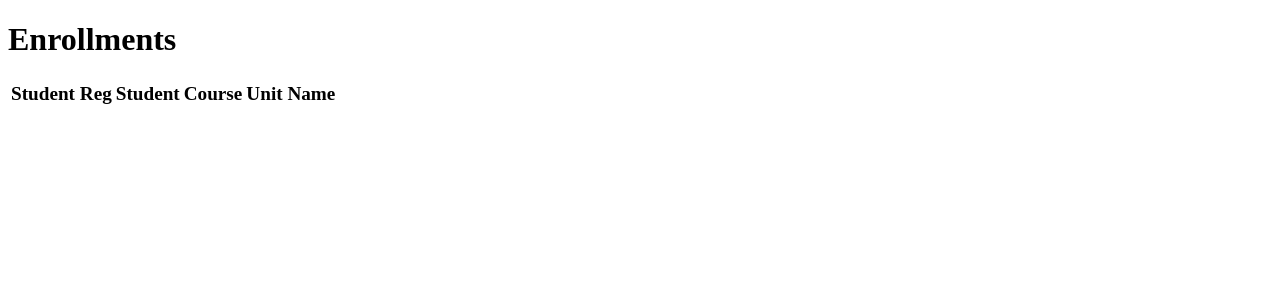
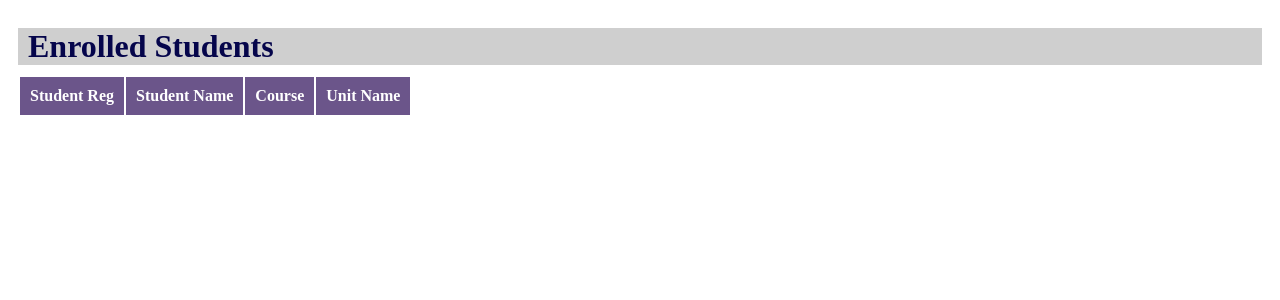
Before and after one commit to jimyjames/academi-management-system, a Flask app: page /enrollments in a window 1280 px wide. Shown: the top 300 px of the page. Run offline with Flask 3, Linux system fonts and the light colour scheme; lists and menus that the app fills with data are empty; some libraries are stand-ins or nearby versions.

Commit message:
We paulo edit hio side yako

```diff
--- a/app/main/views.py
+++ b/app/main/views.py
@@ -11,15 +11,14 @@ from .forms import MarksForm,EnrollmentForm
 def home():
     return "<a href='/students'>View Students</a>"+ "<br>" + "<a href='/enrollments'>View Enrolled Students</a>"+ "<br>"+ "<a href='/newenrollments'>Enroll Students</a>" +"<br>" + "<a href='/marks'>View Marks </a>"+"<br>" + "<a href='/newmarks'>Add Marks</a>" + "<br>" +"<a href='/students'>View Students</a>"
 
-@ams.route("/students",methods=["GET","POST"])
+@ams.route("/viewstudent",methods=["GET"])
+def get_students():
+    students = Students.query.all()
+
+    return render_template('viewstudents.html', students=students)
+
+@ams.route("/newstudents",methods=["GET","POST"])
 def students():
-    if request.method=="GET":
-        all_students = Students.query.all()
-        student_list = []
-        for student in all_students:
-            student_list.append(student.to_json())
-        return jsonify(student_list)
-
     if request.method=="POST":
         new_student=Students(
 
--- /dev/null
+++ b/app/static/style.css
@@ -0,0 +1,4 @@
+.enrollment{
+    margin: 10px;
+    background-color: red;
+}
--- a/app/templates/base.html
+++ b/app/templates/base.html
@@ -5,11 +5,14 @@
 <head>
     <meta charset="UTF-8">
     <meta name="viewport" content="width=device-width, initial-scale=1.0">
+    <link rel="stylesheet" href="{{ url_for('static', filename='style.css')}}">
     <title>Document</title>
 </head>
 <body>
+   <div style="margin: 12px;">
     {% block content %}
 
     {% endblock%}
+   </div>
 </body>
 </html>
--- a/app/templates/enrolled.html
+++ b/app/templates/enrolled.html
@@ -1,31 +1,35 @@
 <!DOCTYPE html>
 <html>
 <head>
+
     <title>Enrollments</title>
     <style>
-        td{
-            /* border: 2px solid blue; */
-            padding: 0.1%;
-           border-radius: 2px;
-        }
-        th{
-            font-size: larger;
-        }
-        tr {
-            /* background-color: red; */
-            border-collapse: collapse;
-            /* border: 2px solid blue; */
-        }
-    </style>
+      th {
+      margin-right: 10px;
+      background-color: rgb(107, 85, 138);
+      color: white;
+      text-align: left;
+    }
+    tr th{
+      padding: 10px;
+      margin: 10px;
+    }
+    tr td{
+      padding-left: 10px;
+      background-color: rgb(217, 217, 217);
+    }
+      </style>
 </head>
 <body>
-    <h1>Enrollments</h1>
+   <div class="enrollment" style="padding: 10px;">
+    <div style=" background-color: rgb(207, 207, 207);"><h1 style="margin: 10px; color: rgb(5, 5, 75); text-decoration:none; ">Enrolled Students</h1></div>
+
 
     <table>
         <thead>
             <tr>
                 <th>Student Reg</th>
-                <th>Student</th>
+                <th>Student Name</th>
                 <th>Course</th>
                 <th>Unit Name</th>
 
@@ -34,7 +38,7 @@
         </thead>
         <tbody>
             {% for enrollment in enrollments %}
-                <tr style="border: 2px solid blue;">
+                <tr>
                     <td>{{ enrollment.student_reg }}</td>
                     <td>{{ enrollment.student_name }}</td>
                     <td>{{ enrollment.course_code }}</td>
@@ -44,6 +48,8 @@
             {% endfor %}
         </tbody>
     </table>
+   </div>
+
 
 </body>
 </html>
```
Also changed, not shown: app/templates/viewmarks.html (+20 -1 lines), app/templates/viewstudents.html (added, +48 -0 lines).
